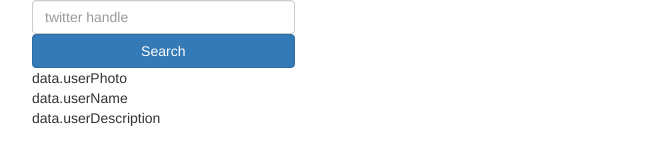
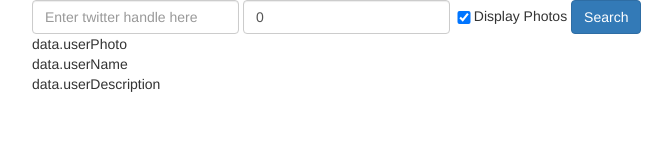
Before and after one commit to radelmann/twitterAPI, a website: page client/index.html in a window 1280 px wide. Shown: the whole page, without its empty margins (38-710 px from the left). Drawn offline with nearby package versions, Linux system fonts and the light colour scheme; some packages are replaced by stand-ins of ours.

Commit message:
added toggle display photos functionality

```diff
--- a/client/app/tweets/tweets.html
+++ b/client/app/tweets/tweets.html
@@ -1,24 +1,27 @@
 <div class='container' ng-model='twitterAPI.tweets' >
-
   <div class="row">
 
+    <div class="col-xs-11">
+
+      <form class="form-inline" name='tweetsForm' ng-submit="submitSearch()">
+
+        <input class="form-control" name='screenName' type="text"
+        ng-model="data.screenName"
+        placeholder="Enter twitter handle here" required>
+
+        <input class="form-control" name='retweetFilter' type="text"
+        ng-model="data.retweetFilter"
+        placeholder="Enter twitter handle here" required>
+
+        <input class="checkbox" type="checkbox" name="displayPhotos" ng-model="data.displayPhotos" />Display Photos
+
+        <button type="submit" value="Submit" class='btn btn-primary' ng-disabled='shortlyForm.$invalid'>
+        Search
+        </button>
+      </form>
+    </div>
 
     <div class="col-xs-3">
-      <form name='tweetsForm' ng-submit="submitSearch()">
-
-        <input class='form-control' name='screenName' type="text"
-        ng-model="data.screenName" placeholder="twitter handle" required></input>
-
-
-
-        <button type="submit" value="Submit" class='btn btn-primary btn-block' ng-disabled='shortlyForm.$invalid'>
-        Search
-        </button>
-
-      </form>
-
-
-
       <div>
         <!-- <img src="{{ data.userPhoto }}"> -->
         <span>data.userPhoto</span><br>
@@ -28,7 +31,7 @@
 
     </div>
 
-    <div class="col-xs-6">
+    <div class="col-xs-7">
       <div class="tweets ">
         <div class="tweet" ng-repeat='tweet in data.tweets'>
           <span>{{ tweet.text }}</span><br>
@@ -37,6 +40,10 @@
       </div>
 
     </div>
+  </div>
+
+
+
 
 
 </div>
--- a/client/app/tweets/tweets.js
+++ b/client/app/tweets/tweets.js
@@ -7,23 +7,26 @@ angular.module('twitterAPI.tweets', [])
     $scope.data.userDescription = '';
     $scope.data.userPhoto = '';
     $scope.data.screenName = '';
+    $scope.data.retweetFilter = 0;
+    $scope.data.displayPhotos = true;
 
     $scope.submitSearch = function() {
       tweets.get($scope.data.screenName).then(function(data) {
         console.dir(data);
 
+        if (data.length > 0 && $scope.data.displayPhotos === true) {
           //check for image in tweet
           for (var i = 0; i < data.length; i++) {
             if (data[i].entities.media) {
               data[i].img = data[i].entities.media[0].media_url;
             }
           }
+        }
 
-        if (data.length > 0) {
         $scope.data.userName = data[0].user.name;
         $scope.data.userPhoto = data[0].user.profile_image_url;
         $scope.data.userDescription = data[0].user.description;
-        }
+
         $scope.data.tweets = data;
       });
     };
--- a/client/css/styles.css
+++ b/client/css/styles.css
@@ -7,5 +7,14 @@
 }
 
 input {
-  width:150px;
+  width:200px;
 }
+
+.checkbox {
+  white-space: nowrap;
+  width: 20px;
+}
+
+.form-control {
+  width:200px;
+}
```
Lines whose indentation alone changed are shown as unchanged.
